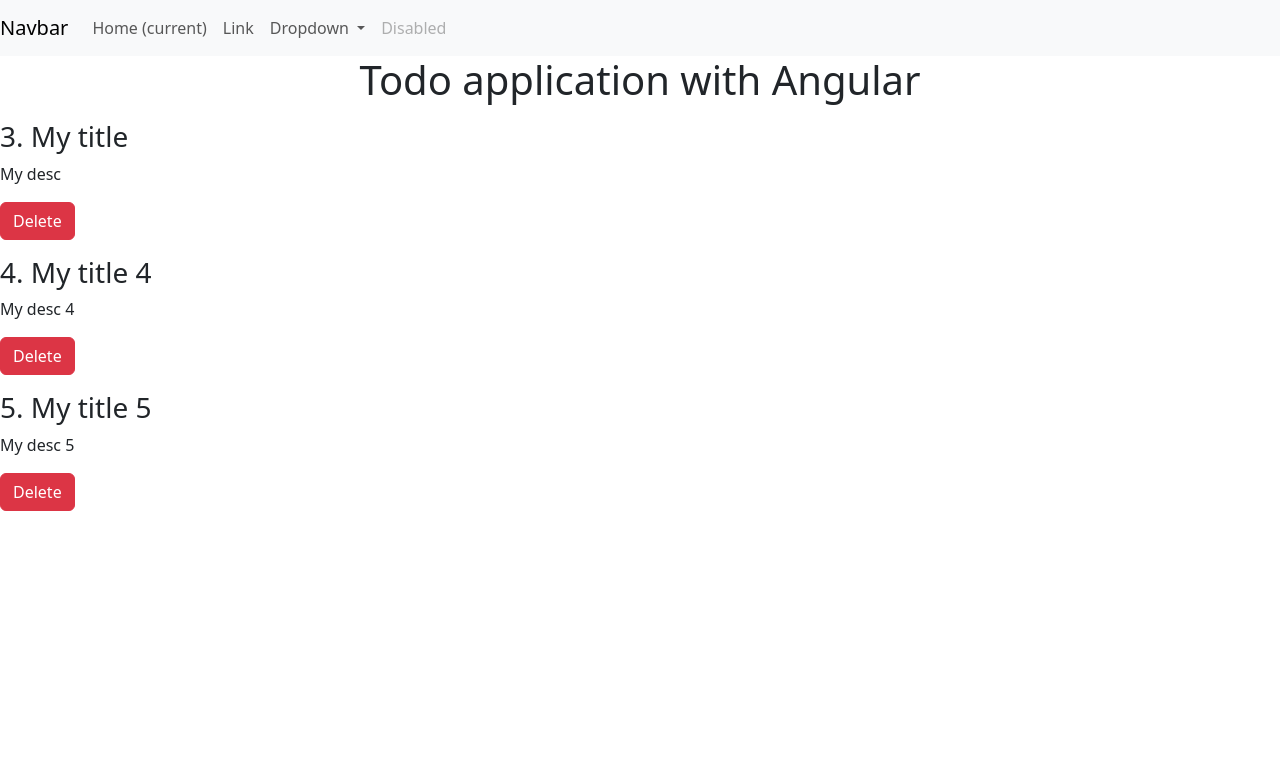
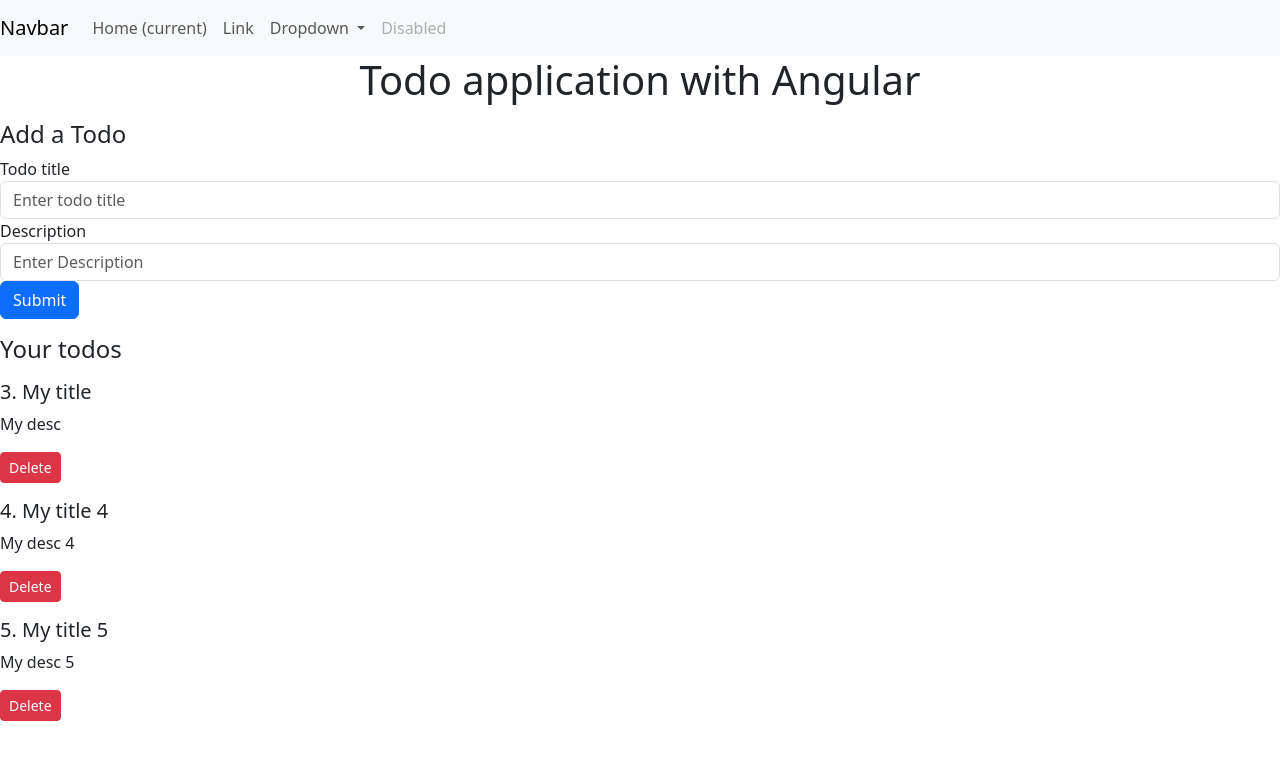
Before and after one commit to qisantanu/angular-todos, an Angular app: page / in a window 1280 px wide. Shown: the top 760 px of the page. Built offline with nearby package versions, Linux system fonts and the light colour scheme.

Commit message:
Add todo using formmodule

```diff
--- /dev/null
+++ b/src/app/MyComponents/add-todo/add-todo.component.html
@@ -0,0 +1,15 @@
+<div class="my-3">
+  <h4>Add a Todo</h4>
+  <form (ngSubmit)="onSubmit()">
+    <div class="form-group">
+      <label for="inputTitle">Todo title</label>
+      <input type="text" [(ngModel)]="title" class="form-control" id="title" name="title" placeholder="Enter todo title" aria-describedby="emailHelp">
+    </div>
+    <div class="form-group">
+      <label for="desc">Description</label>
+      <input type="text" class="form-control" placeholder="Enter Description" name="desc" id="desc" [(ngModel)]="desc">
+    </div>
+
+    <button type="submit" class="btn btn-primary">Submit</button>
+  </form>
+</div>
--- /dev/null
+++ b/src/app/MyComponents/add-todo/add-todo.component.ts
@@ -0,0 +1,36 @@
+import { Component, Output, EventEmitter } from '@angular/core';
+import { FormsModule } from '@angular/forms';
+import { Todo } from '../../Todo';
+
+@Component({
+  selector: 'app-add-todo',
+  standalone: true,
+  imports: [FormsModule],
+  templateUrl: './add-todo.component.html',
+  styleUrl: './add-todo.component.css'
+})
+
+export class AddTodoComponent {
+  title:string;
+  desc:string;
+
+  @Output() todoAdd: EventEmitter<Todo> = new EventEmitter();
+
+  ngOnInit(): void {}
+
+  constructor() {
+
+  }
+
+  onSubmit() {
+    const todo = {
+      desc: this.desc,
+      title: this.title,
+      active: true,
+      sno: 10
+    }
+    console.log("---" + todo)
+    this.todoAdd.emit(todo);
+    console.log('Submit button has been triggered');
+  }
+}
--- a/src/app/MyComponents/todo-item/todo-item.component.html
+++ b/src/app/MyComponents/todo-item/todo-item.component.html
@@ -1,5 +1,5 @@
 <div class="my-3">
-  <h3>{{todo.sno}}. {{todo.title}}</h3>
+  <h5>{{todo.sno}}. {{todo.title}}</h5>
   <p>{{todo.desc}}</p>
-  <button class="btn btn-danger" (click)="onClick(todo)">Delete</button>
+  <button class="btn btn-danger btn-sm" (click)="onClick(todo)">Delete</button>
 </div>
--- a/src/app/MyComponents/todo-item/todo-item.component.ts
+++ b/src/app/MyComponents/todo-item/todo-item.component.ts
@@ -1,11 +1,12 @@
 import { Component, Input, Output, EventEmitter } from '@angular/core';
-//import * as EventEmitter from "node:events";
+
 import { Todo } from '../../Todo';
+import { AddTodoComponent } from '../add-todo/add-todo.component';
 
 @Component({
   selector: 'app-todo-item',
   standalone: true,
-  imports: [],
+  imports: [AddTodoComponent],
   templateUrl: './todo-item.component.html',
   styleUrl: './todo-item.component.css'
 })
--- a/src/app/MyComponents/todos/todos.component.html
+++ b/src/app/MyComponents/todos/todos.component.html
@@ -1,3 +1,5 @@
+<app-add-todo (todoAdd)="addTodo($event)"></app-add-todo>
+<h4>Your todos</h4>
 <div *ngFor="let todo of todos">
   <app-todo-item [todo]="todo" (todoDelete)="deleteTodo(todo)"></app-todo-item>
 </div>
--- a/src/app/MyComponents/todos/todos.component.ts
+++ b/src/app/MyComponents/todos/todos.component.ts
@@ -1,13 +1,14 @@
 import { Component } from '@angular/core';
 import { CommonModule } from '@angular/common';
 import { TodoItemComponent } from '../todo-item/todo-item.component';
+import { AddTodoComponent } from '../add-todo/add-todo.component';
 
 import {Todo} from '../../Todo';
 
 @Component({
   selector: 'app-todos',
   standalone: true,
-  imports: [CommonModule, TodoItemComponent],
+  imports: [CommonModule, TodoItemComponent, AddTodoComponent],
   templateUrl: './todos.component.html',
   styleUrl: './todos.component.css'
 })
@@ -44,4 +45,9 @@
     const index = this.todos.indexOf(todo);
     this.todos.splice(index, 1);
   }
+
+  addTodo(todo:Todo) {
+    console.log(todo);
+    this.todos.push(todo);
+  }
 }
```
Also changed, not shown: src/app/MyComponents/add-todo/add-todo.component.css (added), 2 other files (tests, documents, lock files or other folders).
